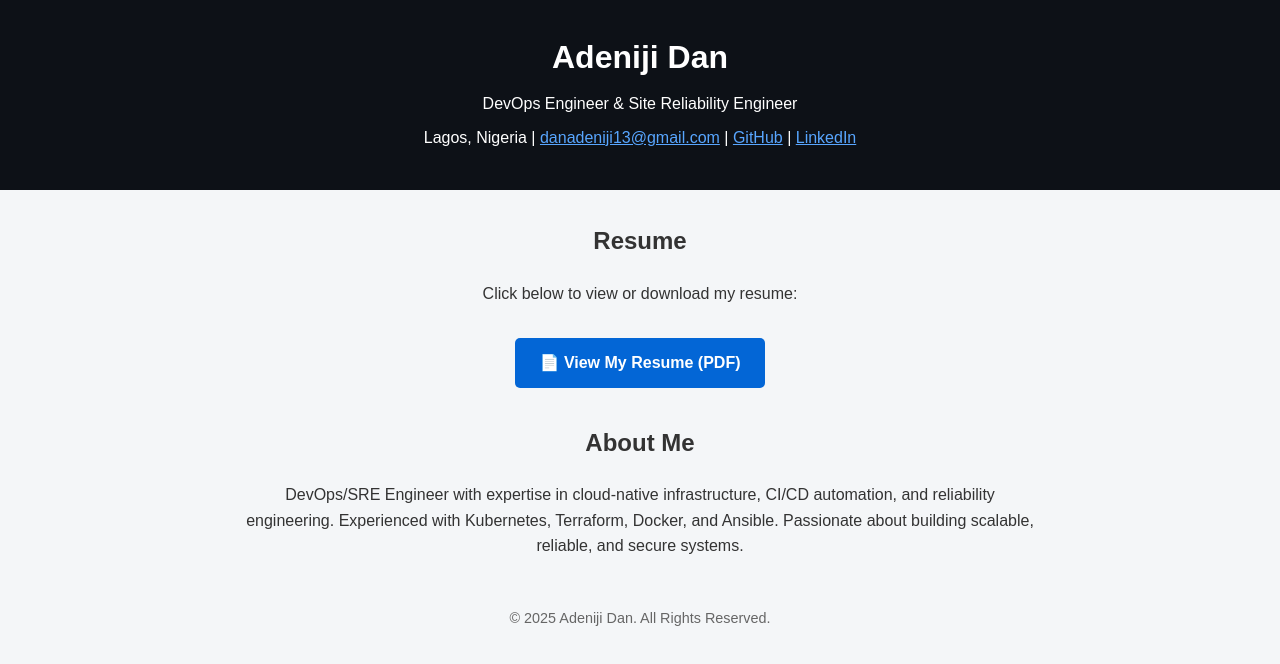
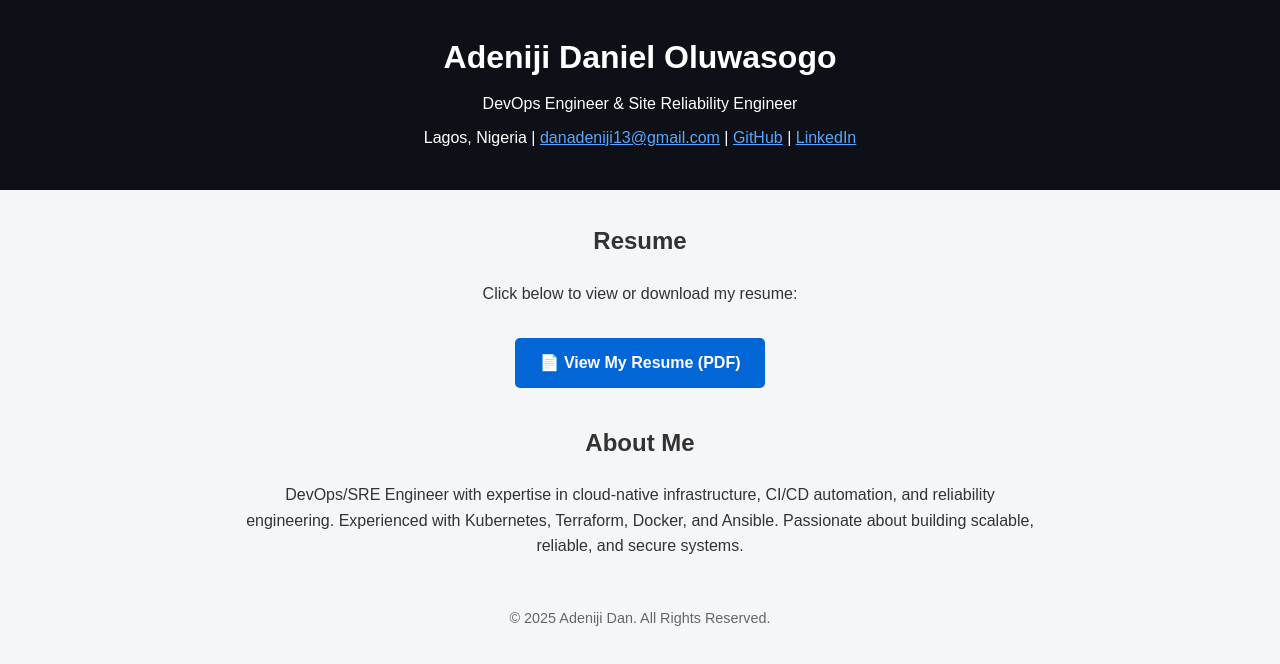
Before and after one commit to Brainy016/adeniji-resume, a plain HTML site: page index.html in a window 1280 px wide. Drawn offline with Linux system fonts and the light colour scheme.

Commit message:
changed heder name to full name

```diff
--- a/index.html
+++ b/index.html
@@ -56,7 +56,7 @@
 </head>
 <body>
   <header>
-    <h1>Adeniji Dan</h1>
+    <h1>Adeniji Daniel Oluwasogo</h1>
     <p>DevOps Engineer & Site Reliability Engineer</p>
     <p>Lagos, Nigeria |
       <a href="mailto:danadeniji13@gmail.com" style="color:#58a6ff">danadeniji13@gmail.com</a> |
```
